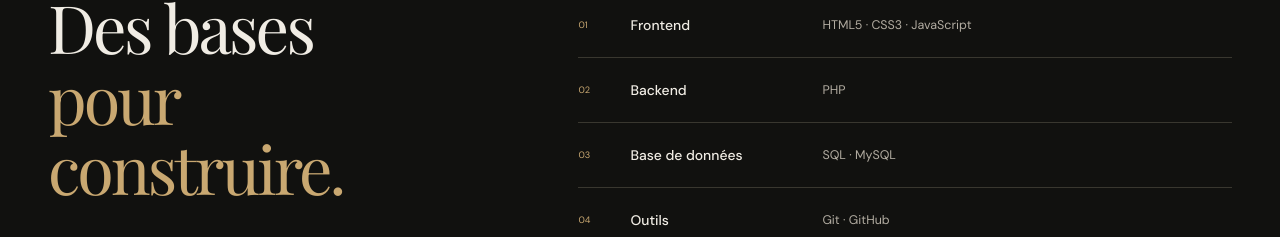
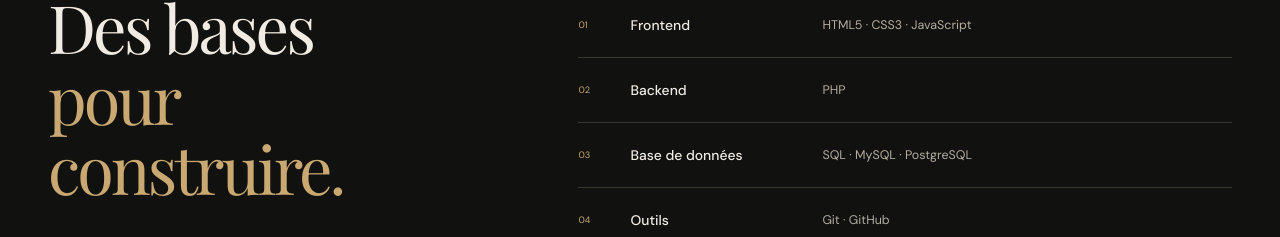
Before and after one commit to hypolyteay-crypto/hypolyteportfolio, a React (Vite) app: page / in a window 1280 px wide. Shown: the part 3112-3349 px from the top of the page. Built offline with nearby package versions, Linux system fonts and the light colour scheme; a web font is replaced by a local one.

Commit message:
Add PostgreSQL to database skills

```diff
--- a/src/data/portfolio.ts
+++ b/src/data/portfolio.ts
@@ -35,7 +35,7 @@ export const projects = [{
 export const skills = [
   { label: 'Frontend', items: ['HTML5', 'CSS3', 'JavaScript'] },
   { label: 'Backend', items: ['PHP'] },
-  { label: 'Base de données', items: ['SQL', 'MySQL'] },
+  { label: 'Base de données', items: ['SQL', 'MySQL', 'PostgreSQL'] },
   { label: 'Outils', items: ['Git', 'GitHub'] },
 ]
 
```
